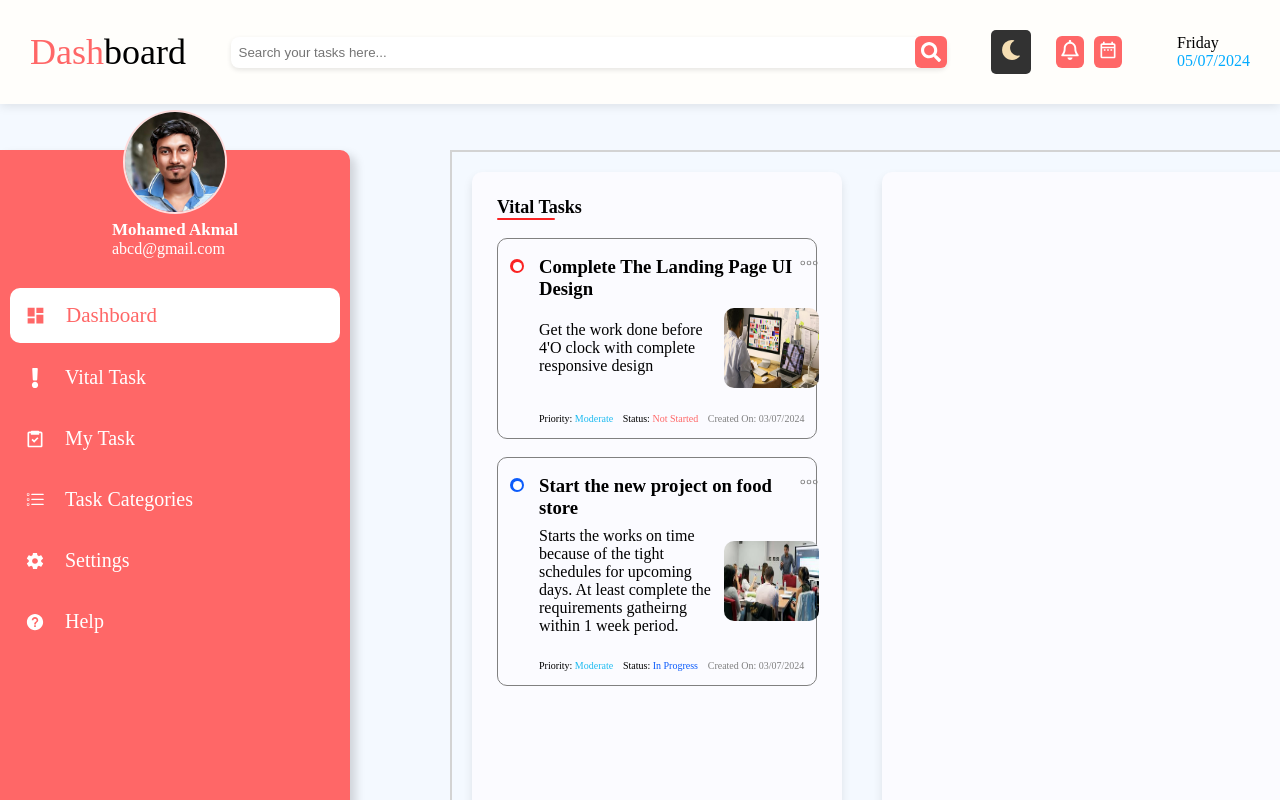
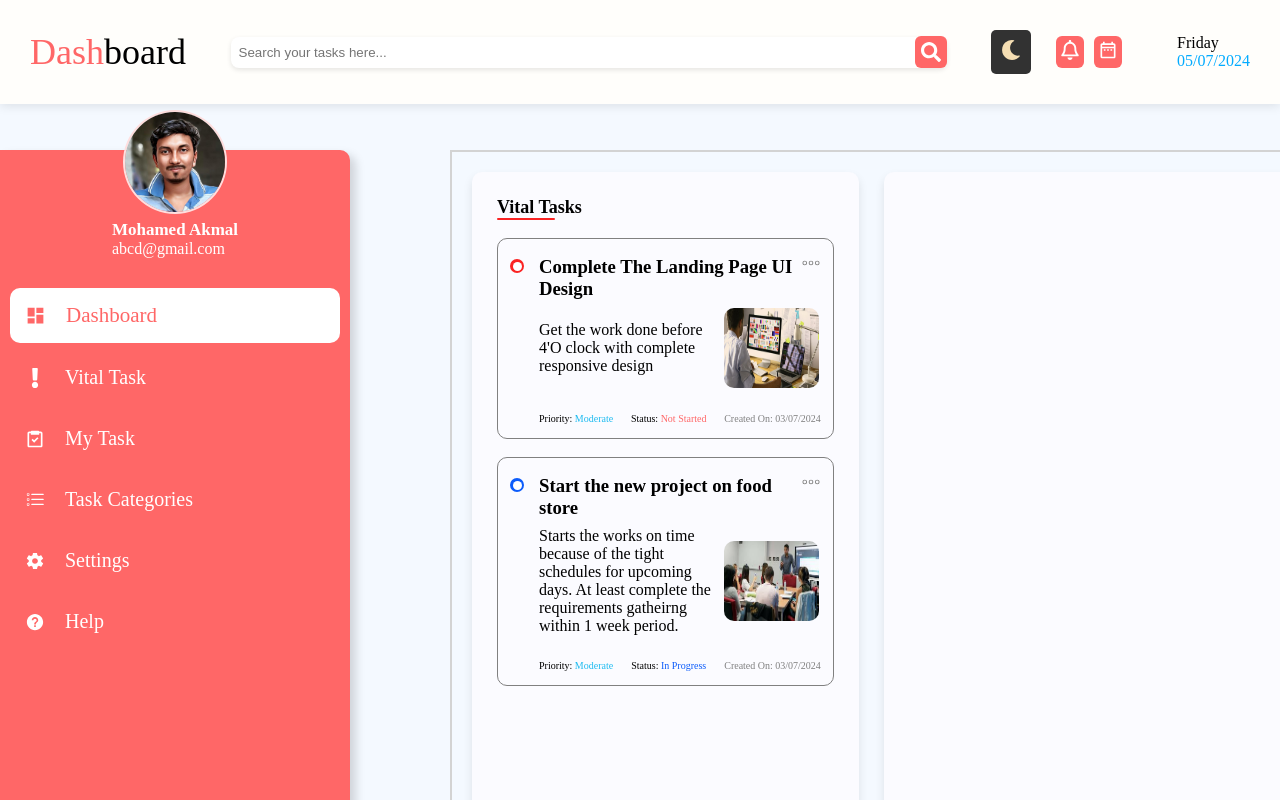
Before and after one commit to Akmal1796/ToDoApp, a React (Vite) app: page / in a window 1280 px wide. Shown: the top 800 px of the page. Built offline with nearby package versions, Linux system fonts and the light colour scheme.

Commit message:
Fixed another small bug

```diff
--- a/src/Components/VitalTask.css
+++ b/src/Components/VitalTask.css
@@ -21,7 +21,7 @@
 }
 
 .vital-todo {
-    width: 36%;
+    width: 38%;
     height: 685px;
     border: none;
     border-radius: 10px;
```
